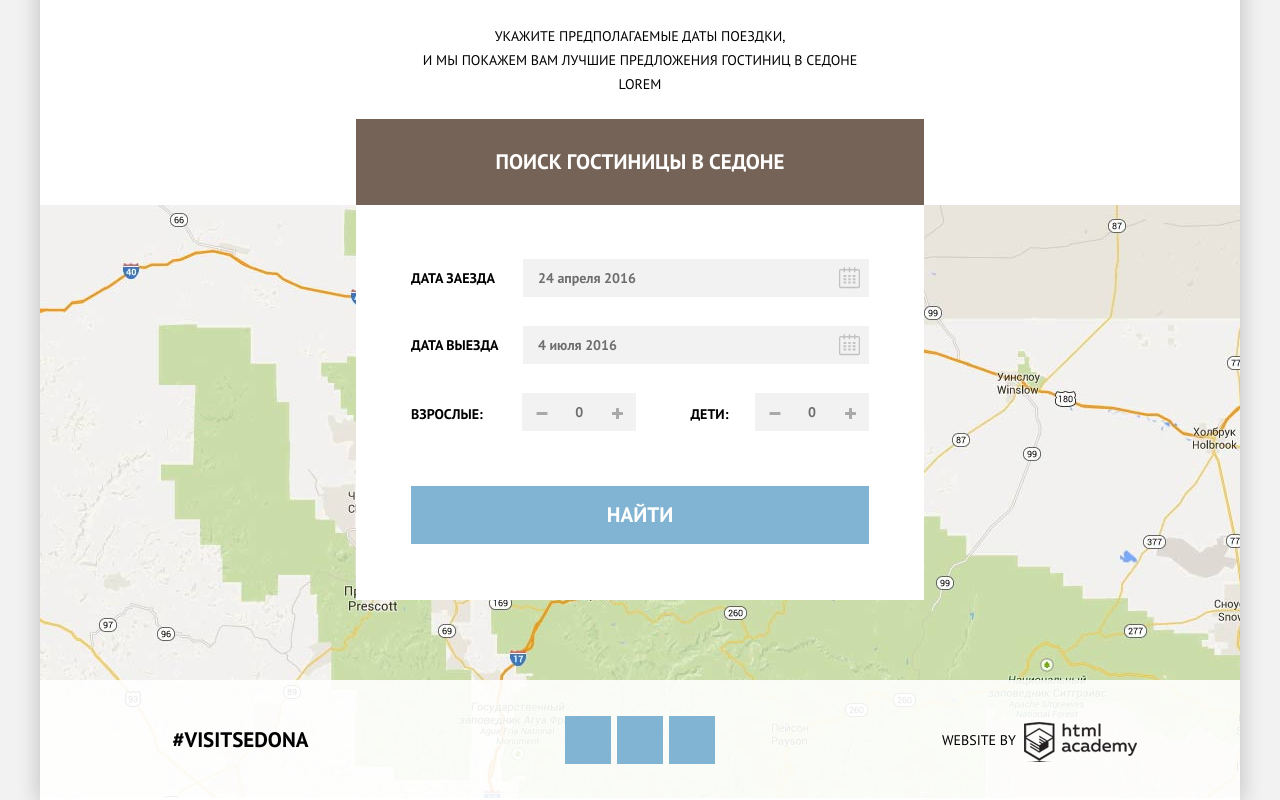
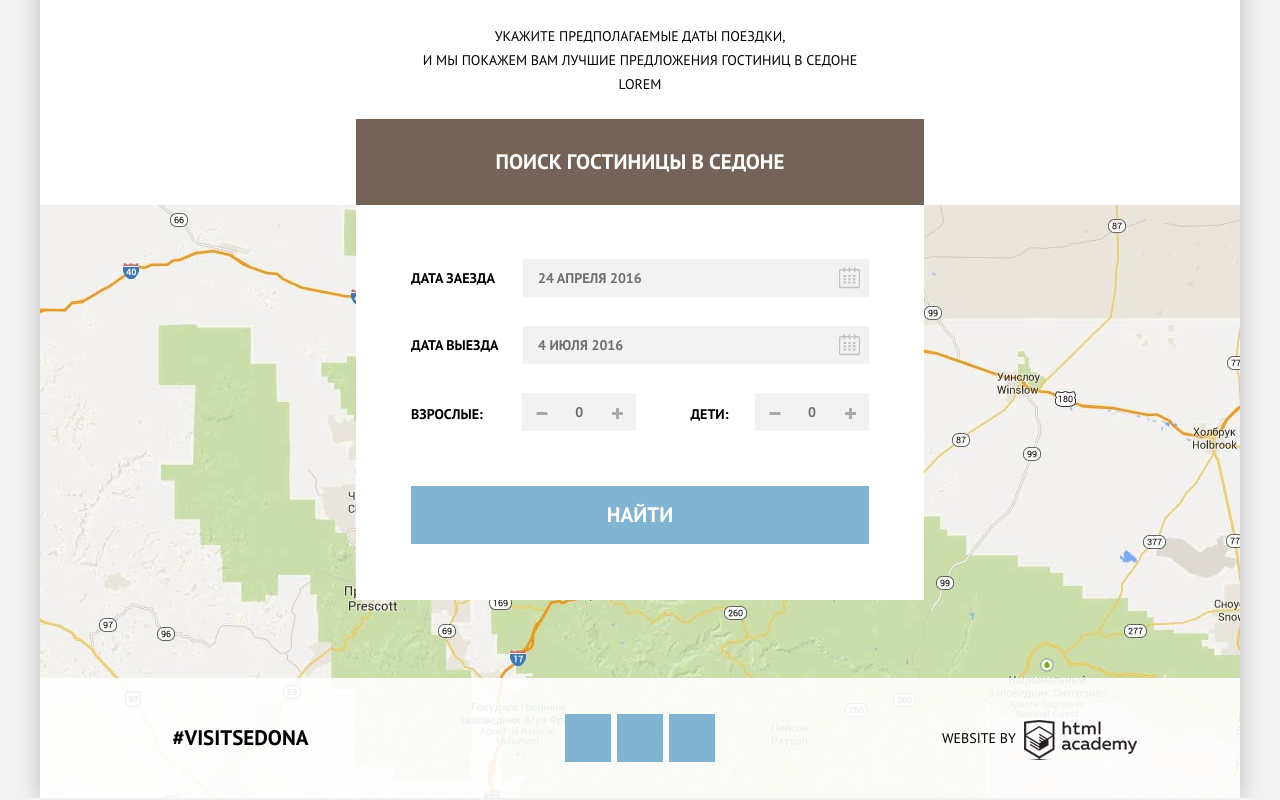
Before and after one commit to nikpushkarski/sedona, a plain HTML site: page index.html in a window 1280 px wide. Shown: the part 1965-2765 px from the top of the page. Drawn offline with Linux system fonts and the light colour scheme.

Commit message:
FORM is done

```diff
--- a/css/style.css
+++ b/css/style.css
@@ -299,7 +299,7 @@ body {
 }
 
 .main_content {
-    min-height: 1862px;
+    min-height: 1860px;
 }
 
 .one_third {
@@ -495,7 +495,8 @@ body {
     font-family: "pt_sansbold";
 }
 
-.find_hotel_form>label {
+.find_hotel_form>div:nth-child(1),
+.find_hotel_form>div:nth-child(2){
     display: block;
     position: relative;
     margin-bottom: 30px;
@@ -541,6 +542,7 @@ input.date,
     font-size: inherit;
     line-height: inherit;
     font-family: inherit;
+    text-transform: inherit;
 }
 
 input.date:hover,
@@ -669,7 +671,7 @@ input.date:focus,
 
 
 .google_map {
-    height: 475px;
+    height: 473px;
     position: relative;
 }
 .google_map>img {
--- a/index.html
+++ b/index.html
@@ -94,15 +94,19 @@
             <a class="show_hotel_form" href="#nogo">поиск гостиницы в седоне</a>
             <div class="find_hotel_service">
                 <form class="find_hotel_form clearfix" action="" method="post">
-                    <label class="clearfix" for="arrive">дата заезда
-                        <input class="date" type="text" name="date" id="arrive" placeholder="24 апреля 2016">
+                    <div>
+                        <label class="clearfix" for="arrive">дата заезда
+                            <input class="date" type="text" name="date" id="arrive" placeholder="24 апреля 2016">
+
+                        </label>
                         <div class="calendar_btn"></div>
-                    </label>
-                    <label class="clearfix" for="departure">дата выезда
-                        <input class="date" type="text" name="date" id="departure" placeholder="4 июля 2016">
+                    </div>
+                    <div>
+                        <label class="clearfix" for="departure">дата выезда
+                            <input class="date" type="text" name="date" id="departure" placeholder="4 июля 2016">
+                        </label>
                         <div class="calendar_btn"></div>
-                    </label>
-
+                    </div>
                     <div class="adults_plus_minus">
                         <label for="adults_number">взрослые:</label>
                         <div class="adults_input">
```
Also changed, not shown: img/sprite/arrow_down.png (deleted), img/sprite/arrow_down_active.png (deleted), img/sprite/arrow_down_hvr.png (deleted), img/sprite/arrow_up.png (deleted), img/sprite/arrow_up_active.png (deleted), img/sprite/arrow_up_hvr.png (deleted), img/sprite/star.png (deleted), img/sprite_form_baclup.png (deleted).
